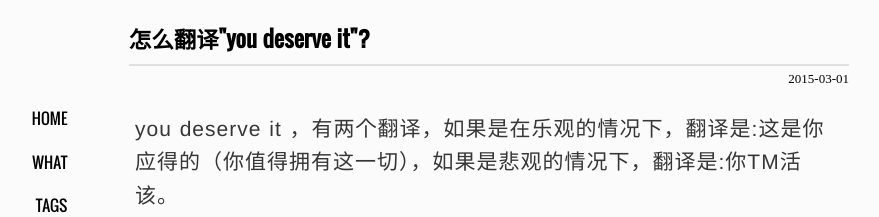
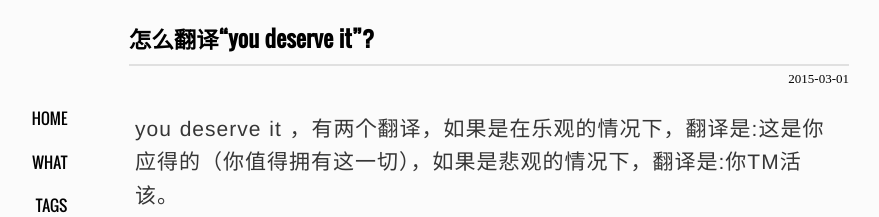
Before and after one commit to xavierskip/xavierskip.github.io, a Jekyll site: the page built from _posts/2015-02-29-deserve-it.md, in a window 1280 px wide. Shown: the top 217 px of the page, without its empty margins (151-1030 px from the left). Built offline with Jekyll 4.4.1, drawn with Linux system fonts in a browser that asks for light colours; comment, search, counter and statistics services are not loaded.

Commit message:
英文引号修改为中文引号

```diff
--- a/_posts/2015-02-29-deserve-it.md
+++ b/_posts/2015-02-29-deserve-it.md
@@ -1,6 +1,6 @@
 ---
 layout: post
-title: 怎么翻译"you deserve it"?
+title: 怎么翻译“you deserve it”?
 tags:
 - 乱七八糟
 ---
```
